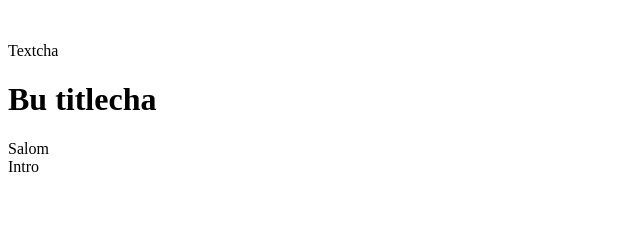
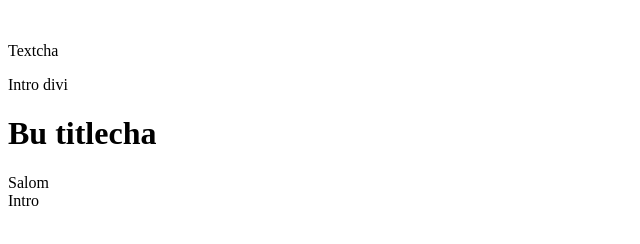
Before and after one commit to aibrohim/test-mest, a plain HTML site: page index.html in a window 1280 px wide. Shown: the whole page, without its empty margins (0-640 px from the left). Drawn offline with Linux system fonts and the light colour scheme.

Commit message:
added div

```diff
--- a/index.html
+++ b/index.html
@@ -15,6 +15,7 @@
   </body>
   <main>
     <p>Textcha</p>
+    <div>Intro divi</div>
     <h1>Bu titlecha</h1>
     <footer>
   </main>
```
